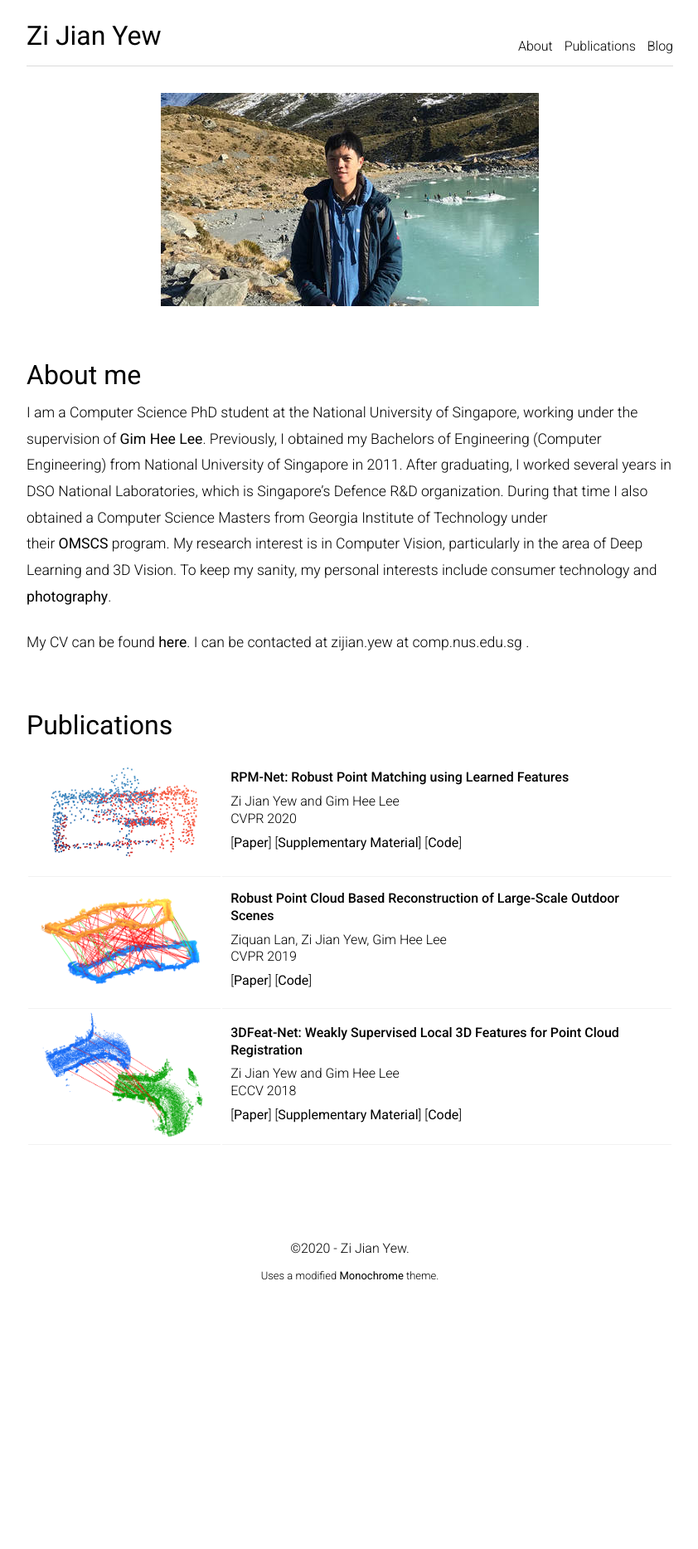
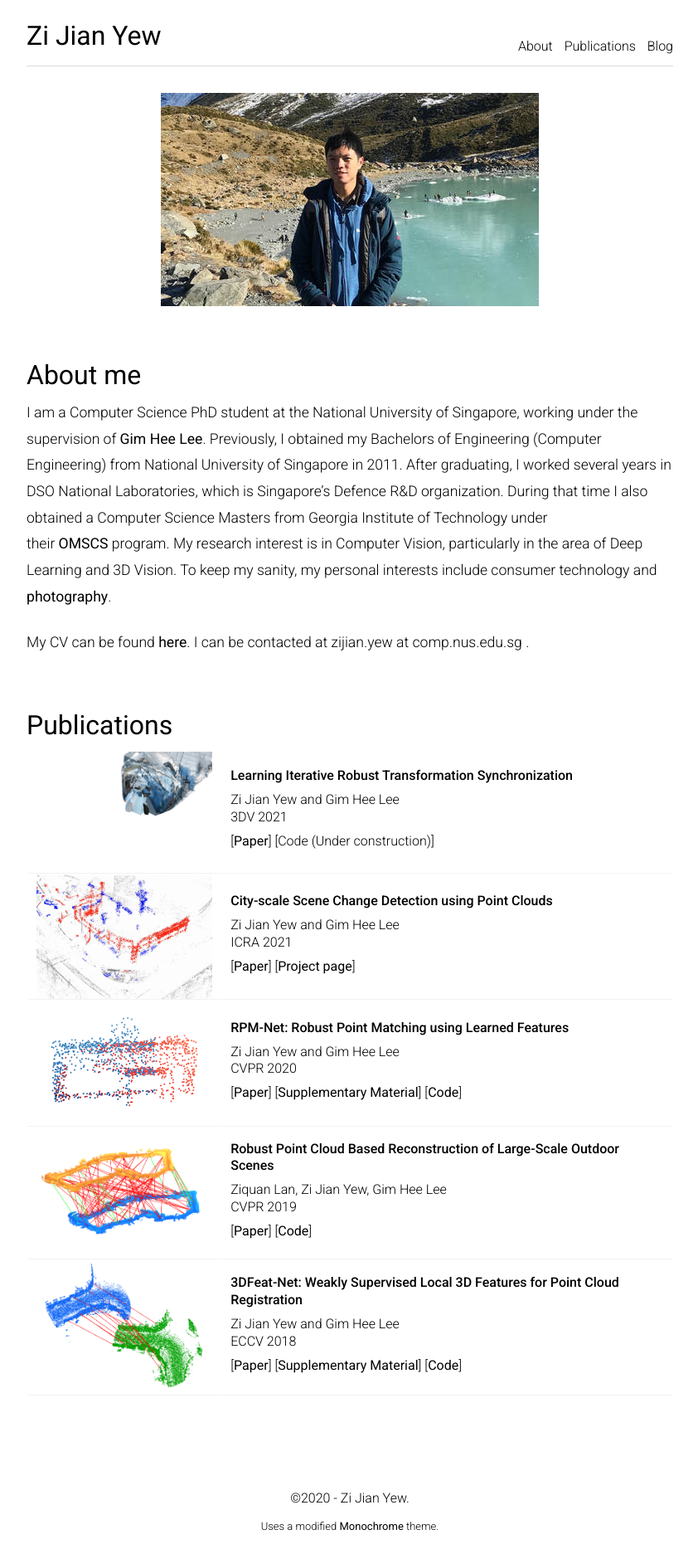
Before and after one commit to yewzijian/yewzijian.github.io, a Jekyll site: the page built from index.md, in a window 1280 px wide. Shown: the whole page at 83% size, without its empty margins (218-1060 px from the left). Built offline with Jekyll 4.4.1, drawn with Linux system fonts in a browser that asks for light colours; before the commit the page ends 1565 px from its top, so only the background shows below that.

Commit message:
Add ICRA and 3DV paper

```diff
--- a/index.md
+++ b/index.md
@@ -12,6 +12,42 @@ I am a Computer Science PhD student at the National University of Singapore, wor
 
 ## Publications {#publications}
 <table>
+	<tr>
+		<td width="30%">
+			<img src="assets/transsync.gif">
+		</td>
+		<td width="70%">
+			<div class="pub-title">
+				Learning Iterative Robust Transformation Synchronization
+			</div>
+			<div class="pub-details">
+				Zi Jian Yew and Gim Hee Lee<br/>
+				3DV 2021
+			</div>
+			<div class="pub-details">
+				[<a href="https://arxiv.org/pdf/2111.00728.pdf">Paper</a>]
+				[Code (Under construction)]
+			</div>
+		</td>
+	</tr>
+	<tr>
+		<td width="30%">
+			<img src="assets/changedet.png">
+		</td>
+		<td width="70%">
+			<div class="pub-title">
+				City-scale Scene Change Detection using Point Clouds
+			</div>
+			<div class="pub-details">
+				Zi Jian Yew and Gim Hee Lee<br/>
+				ICRA 2021
+			</div>
+			<div class="pub-details">
+				[<a href="https://arxiv.org/pdf/2103.14314.pdf">Paper</a>]
+				[<a href="https://yewzijian.github.io/ChangeDet/">Project page</a>]
+			</div>
+		</td>
+	</tr>
   <tr>
 		<td width="30%">
 			<img src="assets/rpmnet.png">
```
Also changed, not shown: assets/changedet.png (added), assets/transsync.gif (added), 1 other file.
